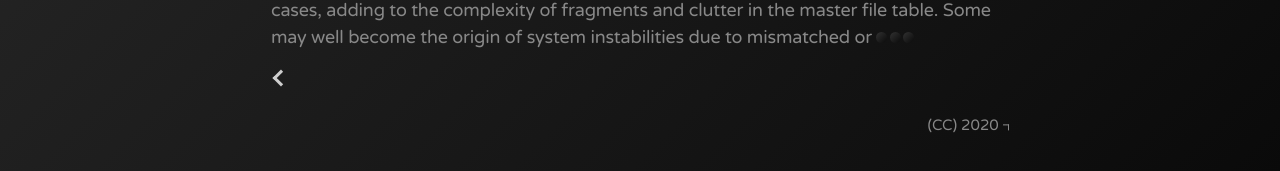
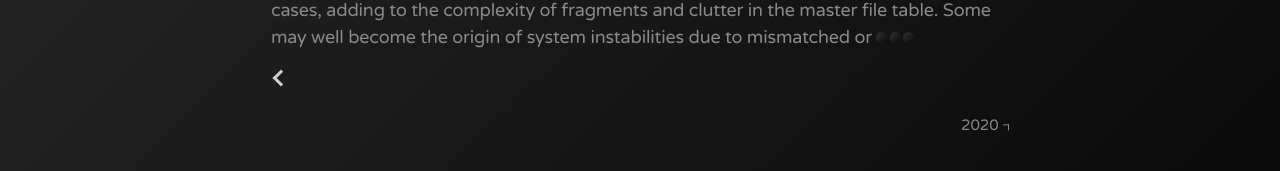
Before and after one commit to bonina/bonina.github.io, a Jekyll site: the page built from index.html, in a window 1280 px wide. Shown: the part 938-1109 px from the top of the page. Built offline with Jekyll 4.4.1, drawn with Linux system fonts in a browser that asks for light colours; the list of posts is cut into pages by our own code.

Commit message:
Update default.html

```diff
--- a/_layouts/default.html
+++ b/_layouts/default.html
@@ -21,7 +21,7 @@
       </main>
       <footer class="footer">
         <small>
-          (CC)&nbsp;{{ 'now' | date: '%Y' }}&nbsp;<a class="up" href="#top"></a>
+          {{ 'now' | date: '%Y' }}&nbsp;<a class="up" href="#top"></a>
         </small>
       </footer>
     </div>
```
